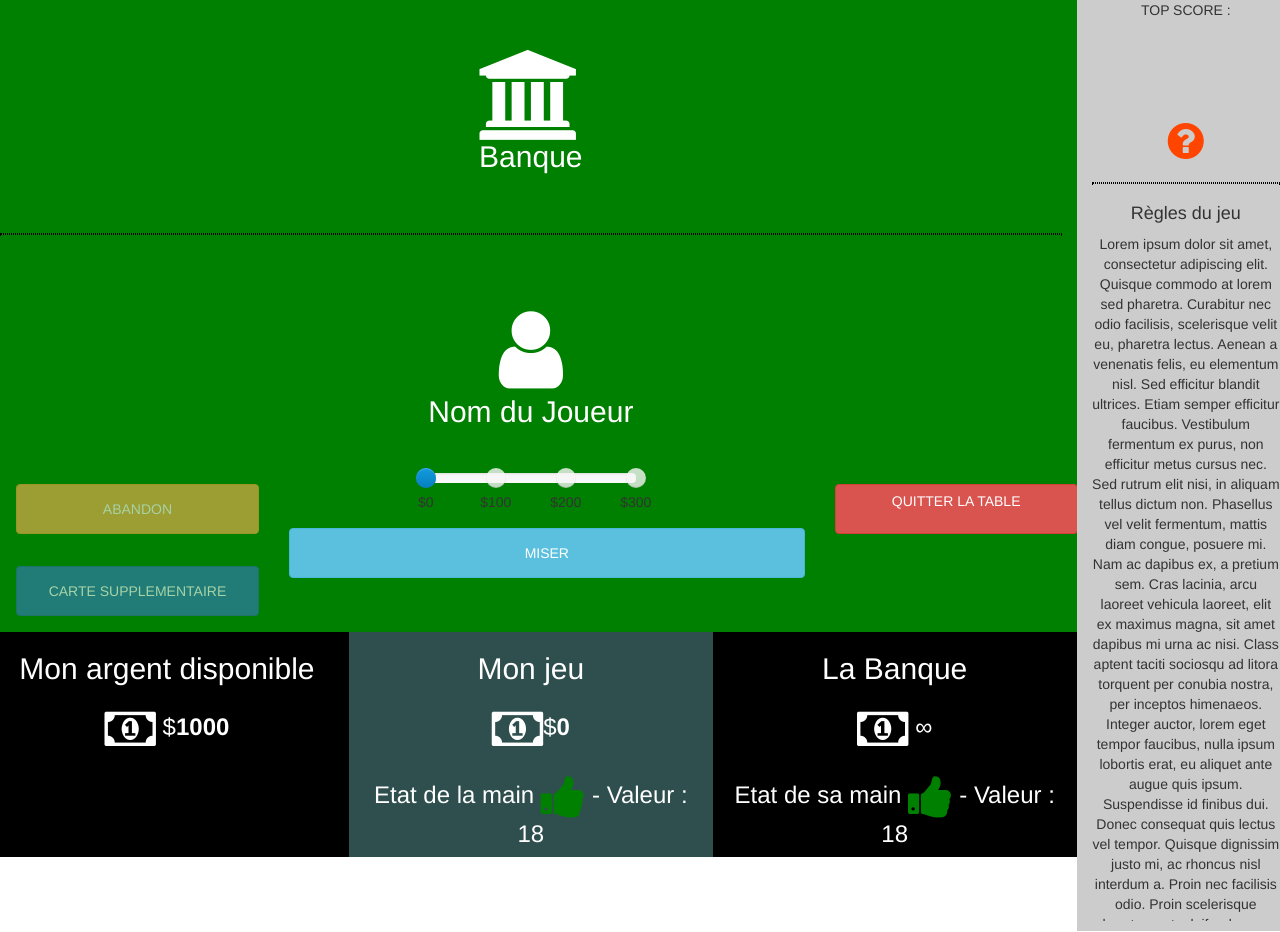
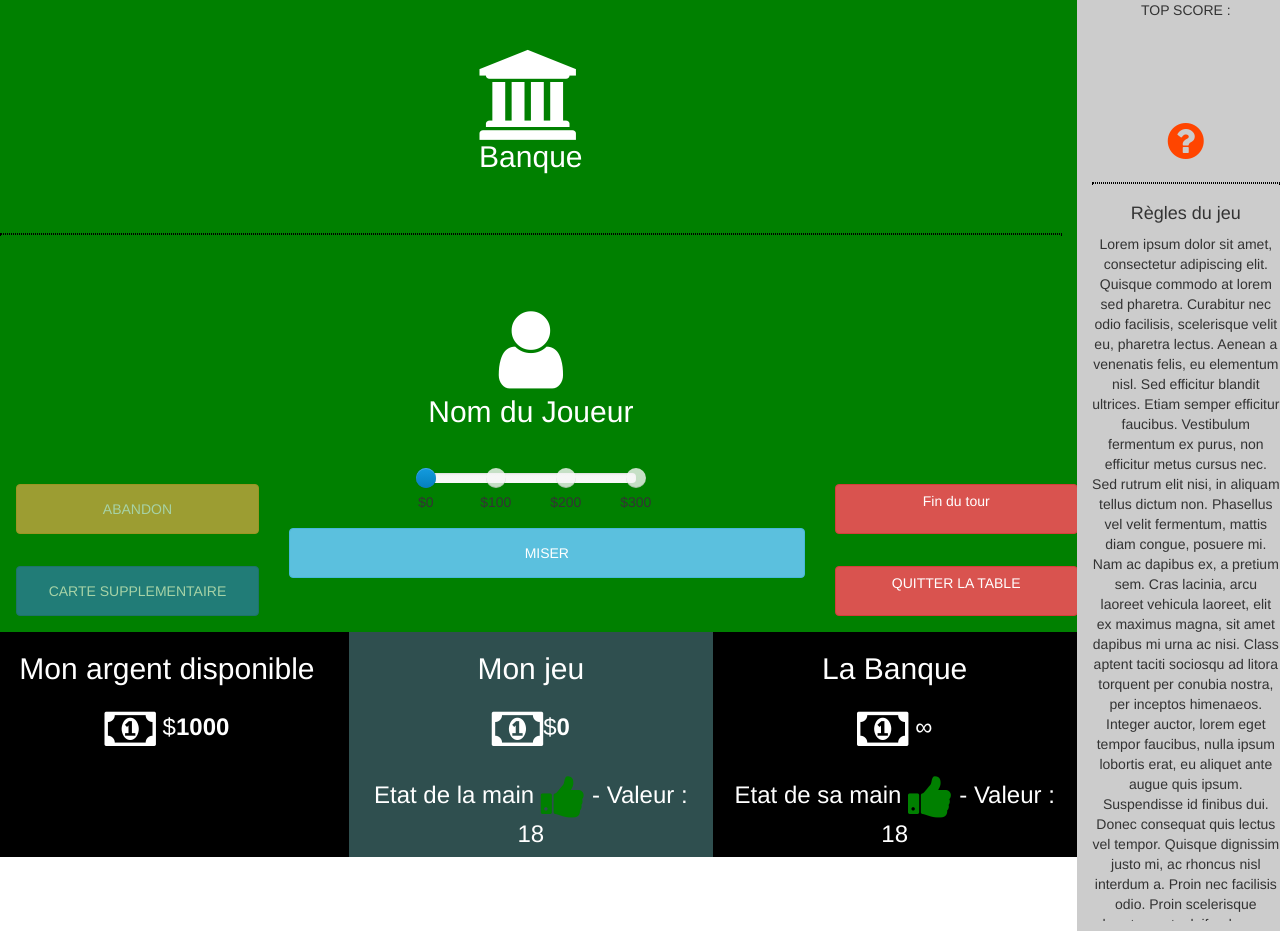
Before and after one commit to reda02/AgileBlackjack, a PHP site: page /board.php in a window 1280 px wide. Run offline with PHP 8.4, Linux system fonts and the light colour scheme; data that the repository does not hold is empty; some libraries are stand-ins or nearby versions.

Commit message:
refactoring car banque init fin de tour  button

```diff
--- a/BlackJack/Templates/WebSite/assets/js/mise.js
+++ b/BlackJack/Templates/WebSite/assets/js/mise.js
@@ -25,6 +25,7 @@ function mise() {
 }
 function distribuerCartes(){
 	getCard("playerCards");
+	getCard("bankCards");
 	getCard("playerCards");
 
 
--- a/BlackJack/Templates/WebSite/board.php
+++ b/BlackJack/Templates/WebSite/board.php
@@ -27,6 +27,7 @@
                         <div class="col-md-6">
                            <?php include("mise.php"); ?>
                         </div>
+						<div class="col-md-3"><a class="btn btn-danger ">Fin du tour</a></div>
                         <div class="col-md-3"><a class="btn btn-danger " href="user_form.php">QUITTER LA TABLE</a></div>
                     </div>
                     <div class="row gameState">
--- a/BlackJack/Templates/WebSite/controls/functions.js
+++ b/BlackJack/Templates/WebSite/controls/functions.js
@@ -2,10 +2,6 @@
 $(document).ready(function(){
 	initializeDecks();
 	desactivateButtons("btn-abandon","btn-add-carte");
-
-	//getCard("playerCards");
-	//getCard("bankCards");
-	//getCard("playerCards");
 });
 
 var deck = new Array(260);
```
